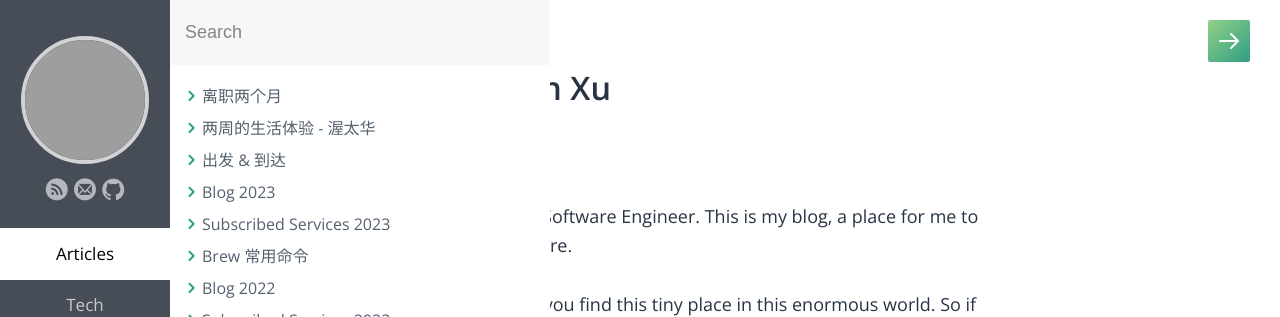
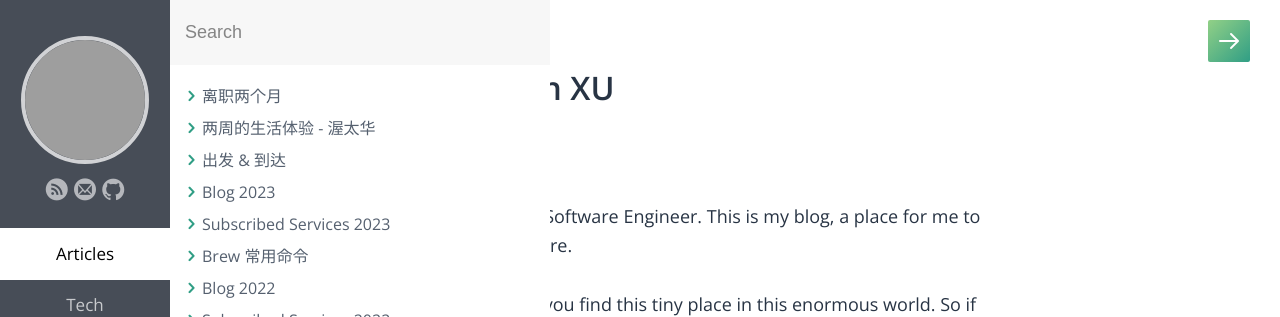
Before and after one commit to samxupeiran/samxupeiran.github.io, a Jekyll site: the page built from index.md, in a window 1280 px wide. Shown: the top 317 px of the page. Built offline with Jekyll 4.4.1, drawn with Linux system fonts in a browser that asks for light colours; some web fonts are replaced; grey boxes are pictures that could not be loaded.

```diff
--- a/index.md
+++ b/index.md
@@ -1,12 +1,12 @@
 ---
-title: Welcome - Peiran Xu
+title: Welcome - Peiran XU
 layout: post
 ---
 
 ## Welcome
 
 Hi there!
-I am Peiran Xu, a QA Software Engineer. This is my blog, a place for me to write about my Life and Software.
+I am Peiran XU, a QA Software Engineer. This is my blog, a place for me to write about my Life and Software.
 
 It is my greatest pleasure that you find this tiny place in this enormous world. So if you want to know more about me as a person, you can come here. And feel free to contact me via <a href="mailto:xupeiran.sam@gmail.com">Email</a>. I would be glad to chat.
 
```
